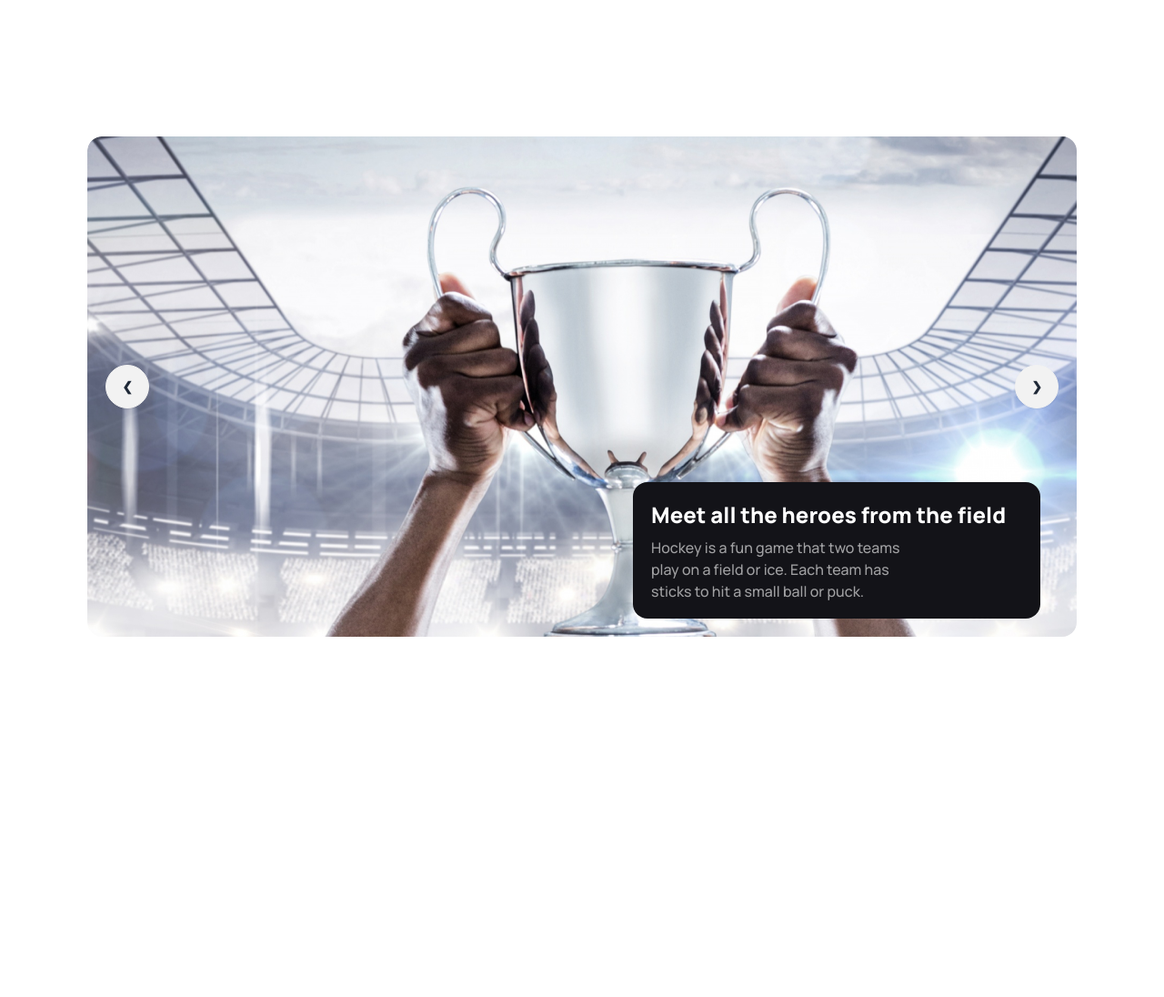
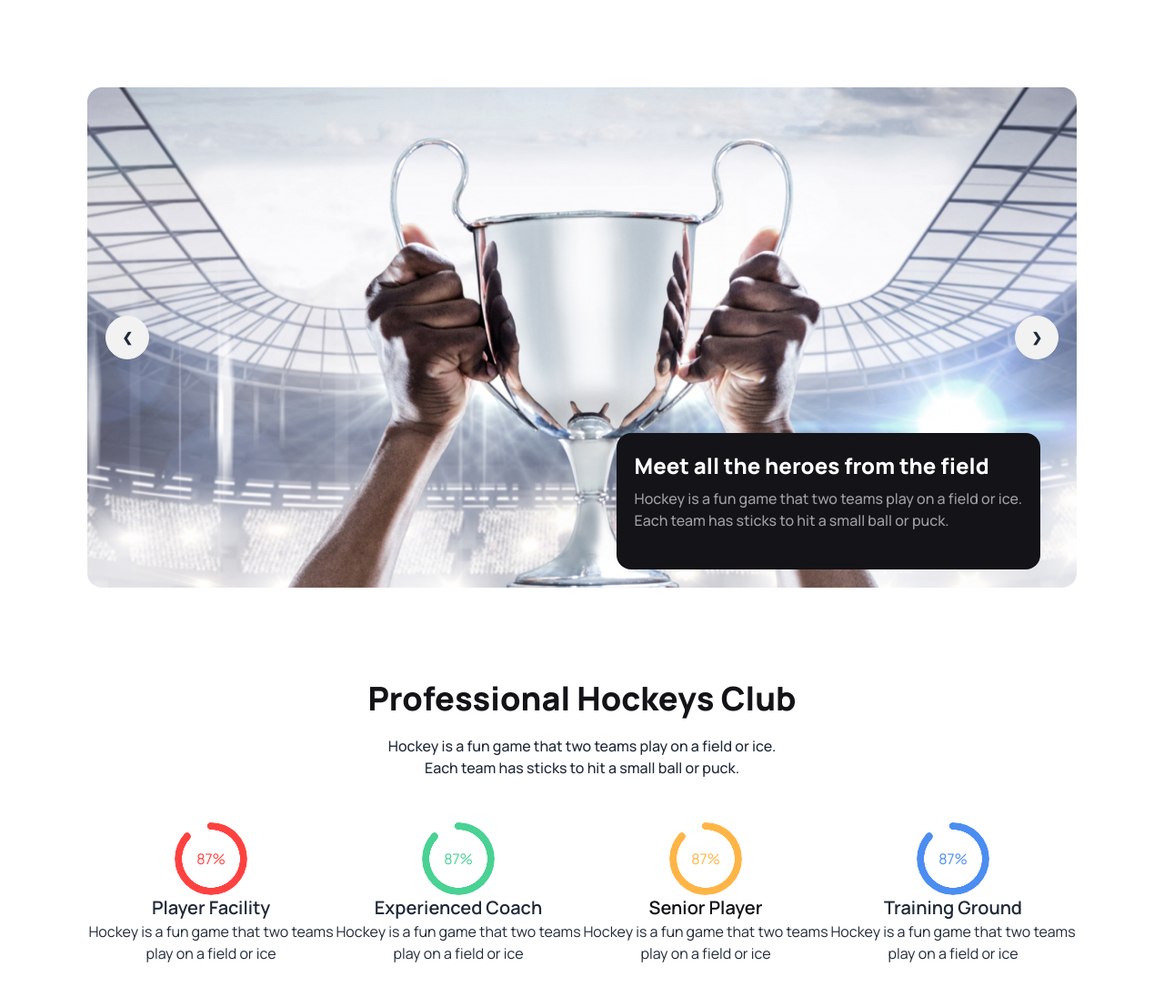
Before and after one commit to Mhasan4D/assignment-3, a plain HTML site: page index.html in a window 1280 px wide. Shown: the whole page at 91% size. Before the commit the page ends 856 px from the top, so only its background shows below. Drawn offline with nearby package versions, Linux system fonts and the light colour scheme.

Commit message:
added card section

```diff
--- a/index.html
+++ b/index.html
@@ -17,47 +17,85 @@
  </style>
 </head>
 <body class="font-manrope">
-    <header>
+      <div>
+        <div class=" container mx-auto my-24 lg:px-24 px-8">
+          <div class="carousel w-full">
+            <div id="slide1" class="carousel-item relative w-full bg-[url(./Images/1.png)] h-[550px] items-center justify-center rounded-2xl  bg-cover bg-center bg-desktop sm:bg-mobile">
 
-        <div class="container mx-auto my-[150px] lg:px-24 px-8">
-            <div class="carousel w-full">
-                <div id="slide1" class="carousel-item relative w-full bg-[url(./Images/1.png)] h-[550px] rounded-2xl">
-
-                    <div class="absolute left-[600px] bottom-5 right-10 h-[150px] bg-[#131318] rounded-2xl p-5 space-y-2">
+              <div class=" flex-col absolute bottom-5 right-10 h-[150px] bg-[#131318] rounded-2xl p-5 space-y-2">
                 <h2 class="text-2xl font-extrabold text-white">Meet all the heroes from the field</h2>
-                        <p class="w-3/4 text-[16px] font-medium text-[#FFFFFF99]">Hockey is a fun game that two teams play on a field or ice. Each team has sticks to hit a small ball or puck. </p>
+                <p class="text-[16px] font-medium text-[#FFFFFF99]">Hockey is a fun game that two teams play on a field or ice. <br>Each team has sticks to hit a small ball or puck.</p>
               </div>
-
               <div class="absolute flex justify-between transform -translate-y-1/2 left-5 right-5 top-1/2">
-                    <a href="#slide3" class="btn btn-circle">❮</a>
+                <a href="#slide4" class="btn btn-circle">❮</a>
                 <a href="#slide2" class="btn btn-circle">❯</a>
               </div>
             </div>
             <div id="slide2" class="carousel-item relative w-full">
-                    <img src="Images/2.png" class="w-full h-[550px]" />
+              <img src="Images/2.png" class="w-full h-[550px] rounded-2xl" />
               <div class="absolute flex justify-between transform -translate-y-1/2 left-5 right-5 top-1/2">
                 <a href="#slide1" class="btn btn-circle">❮</a>
                 <a href="#slide3" class="btn btn-circle">❯</a>
               </div>
             </div>
             <div id="slide3" class="carousel-item relative w-full">
-                    <img src="Images/3.png" class="w-full h-[550px]" />
-
+              <img src="Images/3.png" class="w-full h-[550px] rounded-2xl" />
               <div class="absolute flex justify-between transform -translate-y-1/2 left-5 right-5 top-1/2">
                 <a href="#slide2" class="btn btn-circle">❮</a>
+                <a href="#slide4" class="btn btn-circle">❯</a>
+              </div>
+            </div>
+            <div id="slide4" class="carousel-item relative w-full">
+              <img src="Images/4.png" class="w-full h-[550px] rounded-2xl" />
+              <div class="absolute flex justify-between transform -translate-y-1/2 left-5 right-5 top-1/2">
+                <a href="#slide3" class="btn btn-circle">❮</a>
                 <a href="#slide1" class="btn btn-circle">❯</a>
               </div>
             </div>
           </div>
+      </div>
+    <main>
+      <section class="container mx-auto my-24 lg:px-24 px-8">
+         <div class="text-center items-center justify-center space-y-5">
+          <h2 class="text-4xl font-extrabold text-[#131318]">Professional Hockeys Club</h2>
+          <p class="text-[16px] font-medium">Hockey is a fun game that two teams play on a field or ice. <br> Each team has sticks to hit a small ball or puck. </p>
+         </div>
+
+          <!-- card section -->
+           <div class="mt-12 grid grid-cols-1 md:grid-cols-2 lg:grid-cols-4">
+
+               <div class=" text-center items-center justify-center">
+                <div class="radial-progress text-[#FF4240]" style="--value:87;" role="progressbar">87%</div>
+                <h2 class="card-title text-center items-center justify-center">Player Facility</h2>
+                <p class="text-[16px] font-normal">Hockey is a fun game that two teams play on a field or ice</p>
+
+               </div>
+               <div class=" text-center items-center justify-center ">
+                <div class="radial-progress text-[#49D293]" style="--value:87;" role="progressbar">87%</div>
+                <h2 class="card-title text-center items-center justify-center">Experienced Coach</h2>
+                <p class="text-[16px] font-normal">Hockey is a fun game that two teams play on a field or ice</p>
+
+               </div>
+               <div class=" text-center items-center justify-center ">
+                <div class="radial-progress text-[#FFB546]" style="--value:87;" role="progressbar">87%</div>
+                <h2 class="card-title text-center items-center justify-center text-xl font-semibold text-[#131318]">Senior Player</h2>
+                <p class="text-[16px] font-normal">Hockey is a fun game that two teams play on a field or ice</p>
+
+               </div>
+               <div class=" text-center items-center justify-center  ">
+                <div class="radial-progress text-[#4C8DF1]" style="--value:87;" role="progressbar">87%</div>
+                <h2 class="card-title text-center items-center justify-center">Training Ground</h2>
+                <p class="text-[16px] font-normal">Hockey is a fun game that two teams play on a field or ice</p>
 
                </div>
 
-                </div>
-              </div>
+
+
+
            </div>
 
-    </header>
-    <main>
+
+      </section>
 
     </main>
     <footer>
```
Also changed, not shown: Images/Group 9 (1).png (added), Images/Group 9 (2).png (added), Images/Group 9 (3).png (added), Images/Group 9.png (added). Lines whose indentation alone changed are shown as unchanged.
